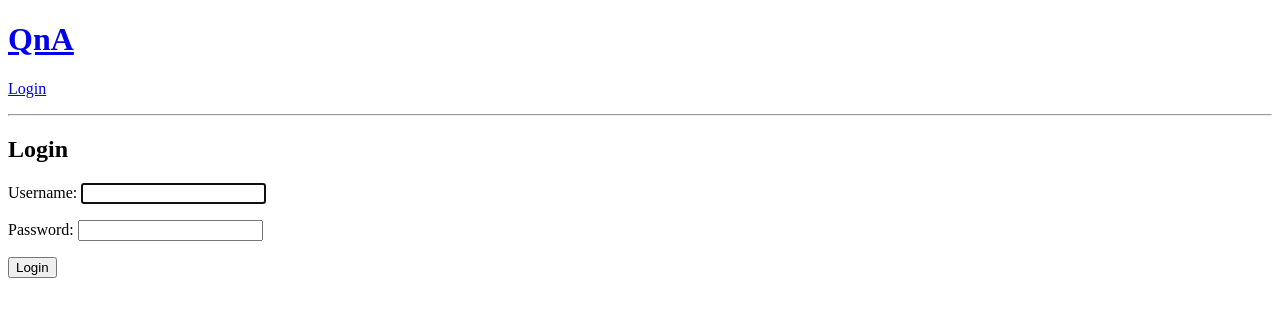
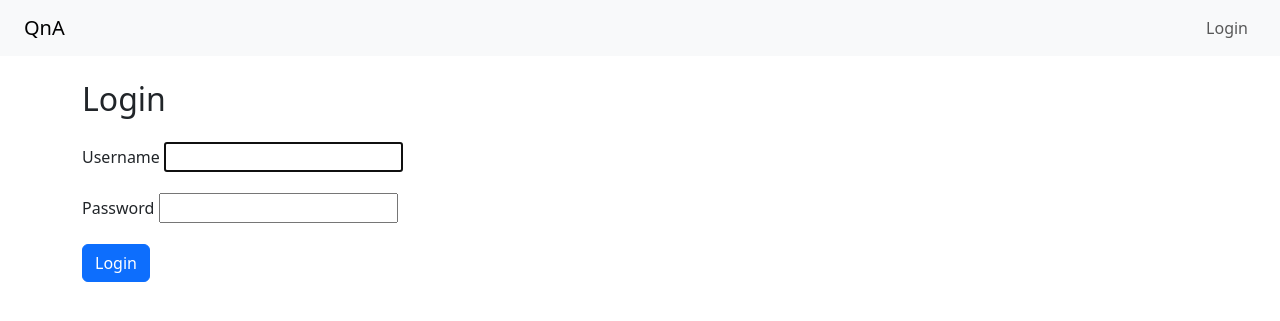
Before and after one commit to knanowater/WSC_hw3, a Django app: page /login/ in a window 1280 px wide. Shown: the top 321 px of the page. Run offline with Django 5.2, Linux system fonts and the light colour scheme.

Commit message:
complete

```diff
--- a/qa/templates/qa/base.html
+++ b/qa/templates/qa/base.html
@@ -1,21 +1,38 @@
 <!DOCTYPE html>
-<html>
+<html lang="en">
     <head>
+        <meta charset="UTF-8" />
         <title>QnA Site</title>
+        <link href="https://cdn.jsdelivr.net/npm/bootstrap@5.3.2/dist/css/bootstrap.min.css" rel="stylesheet" />
     </head>
     <body>
-        <h1><a href="/">QnA</a></h1>
-        {% if user.is_authenticated %}
-        <p>Logged in as {{ user.username }}</p>
-        <form action="{% url 'logout' %}" method="post" style="display: inline">
-            {% csrf_token %}
-            <button type="submit" style="background: none; border: none; color: blue; text-decoration: underline; cursor: pointer">Logout</button>
-        </form>
-
-        {% else %}
-        <p><a href="/login/">Login</a></p>
-        {% endif %}
-        <hr />
-        {% block content %}{% endblock %}
+        <nav class="navbar navbar-expand-lg navbar-light bg-light px-4">
+            <a class="navbar-brand" href="/">QnA </a>
+            <div class="collapse navbar-collapse">
+                <ul class="navbar-nav ms-auto">
+                    {% if user.is_authenticated %}
+                    <li class="nav-item">
+                        <span class="nav-link">👤 {{ user.username }}</span>
+                    </li>
+                    <li class="nav-item">
+                        <a class="nav-link" href="{% url 'ask_question' %}">Ask Question</a>
+                    </li>
+                    <li class="nav-item">
+                        <form action="{% url 'logout' %}" method="post" class="d-inline">
+                            {% csrf_token %}
+                            <button type="submit" class="btn btn-link nav-link" style="display: inline">Logout</button>
+                        </form>
+                    </li>
+                    {% else %}
+                    <li class="nav-item">
+                        <a class="nav-link" href="{% url 'login' %}">Login</a>
+                    </li>
+                    {% endif %}
+                </ul>
+            </div>
+        </nav>
+        <div class="container mt-4">{% block content %} {% endblock %}</div>
+        <!-- Optional Bootstrap JS (for future interactive components) -->
+        <script src="https://cdn.jsdelivr.net/npm/bootstrap@5.3.2/dist/js/bootstrap.bundle.min.js"></script>
     </body>
 </html>
--- a/qa/templates/qa/login.html
+++ b/qa/templates/qa/login.html
@@ -1,7 +1,14 @@
 {% extends 'qa/base.html' %} {% block content %}
 <h2>Login</h2>
-<form method="post">
-    {% csrf_token %} {{ form.as_p }}
-    <button type="submit">Login</button>
+<form method="post" class="mt-4">
+    {% csrf_token %} {% for field in form %}
+    <div class="mb-3">
+        <label class="form-label">{{ field.label }}</label>
+        {{ field }} {% if field.errors %}
+        <div class="text -danger small">{{ field.errors|striptags }}</div>
+        {% endif %}
+    </div>
+    {% endfor %}
+    <button type="submit" class="btn btn-primary">Login</button>
 </form>
 {% endblock %}
```
Also changed, not shown: qa/templates/qa/ask_question.html (+11 -5 lines), qa/templates/qa/question_detail.html (+16 -12 lines), qa/templates/qa/question_list.html (+17 -5 lines), db.sqlite3.
